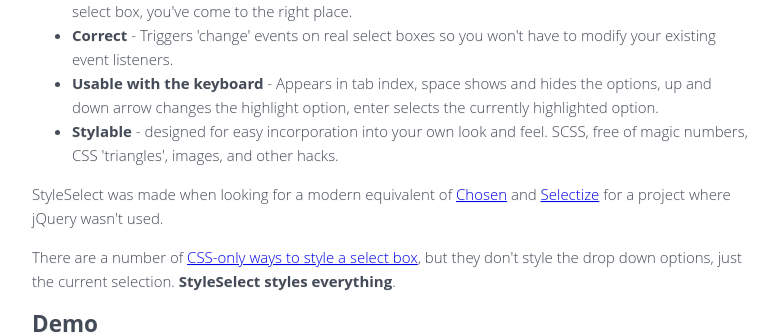
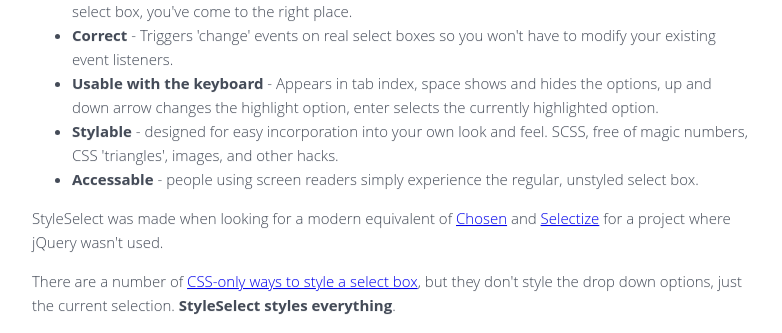
Before and after one commit to mikemaccana/styleselect, a website: page index.html in a window 1280 px wide. Shown: the part 398-731 px from the top of the page, without its empty margins (248-1030 px from the left). Drawn offline with Linux system fonts and the light colour scheme; a script that the page names is missing.

Commit message:
Mention accessable options in docs

```diff
--- a/index.html
+++ b/index.html
@@ -19,6 +19,7 @@
       <li><strong>Correct</strong> - Triggers 'change' events on real select boxes so you won't have to modify your existing event listeners.</li>
       <li><strong>Usable with the keyboard</strong> - Appears in tab index, space shows and hides the options, up and down arrow changes the highlight option, enter selects the currently highlighted option.</li>
       <li><strong>Stylable</strong> - designed for easy incorporation into your own look and feel. SCSS, free of magic numbers, CSS 'triangles', images, and other hacks. </li>
+      <li><strong>Accessable</strong> - people using screen readers simply experience the regular, unstyled select box.</li>
     </ul>
 
     <p>StyleSelect was made when looking for a modern equivalent of <a href="http://harvesthq.github.io/chosen">Chosen</a> and <a href="http://brianreavis.github.io/selectize.js/">Selectize</a> for a project where jQuery wasn't used.<p>
```
